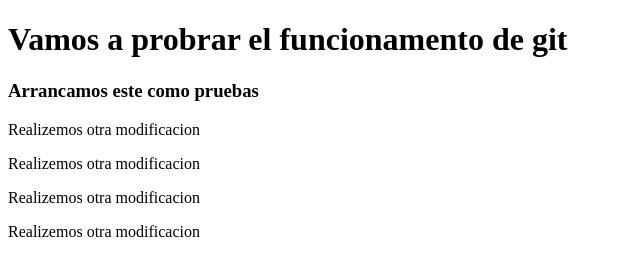
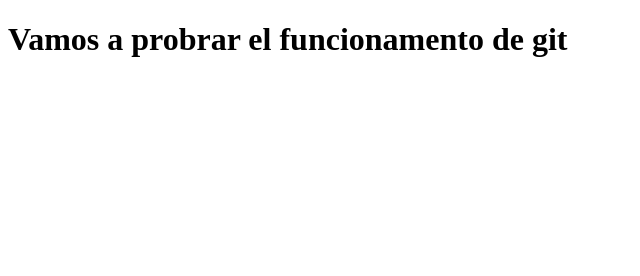
Before and after one commit to waltercastro171163/tareauno, a plain HTML site: page carpetaHija2/index.html in a window 1280 px wide. Shown: the whole page, without its empty margins (0-640 px from the left). Drawn offline with Linux system fonts and the light colour scheme.

Commit message:
cambio cuatro

```diff
--- a/carpetaHija2/index.html
+++ b/carpetaHija2/index.html
@@ -8,11 +8,6 @@
 <body>
 
     <h1>Vamos a probrar el funcionamento de git</h1>
-    <h3>Arrancamos este como pruebas</h3>
-    <p>Realizemos otra modificacion</p>
-    <p>Realizemos otra modificacion</p>
-    <p>Realizemos otra modificacion</p>
-    <p>Realizemos otra modificacion</p>
 
 </body>
 </html>
```
